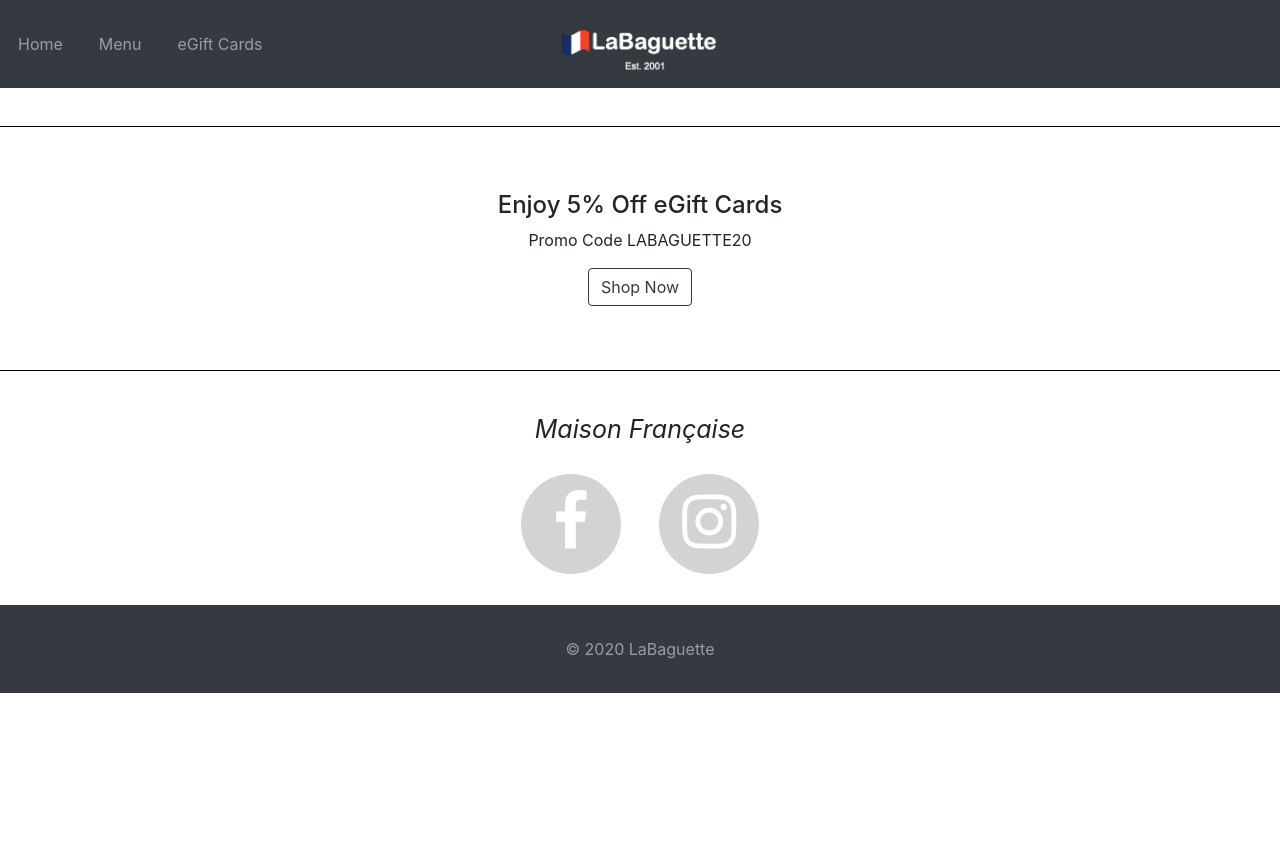
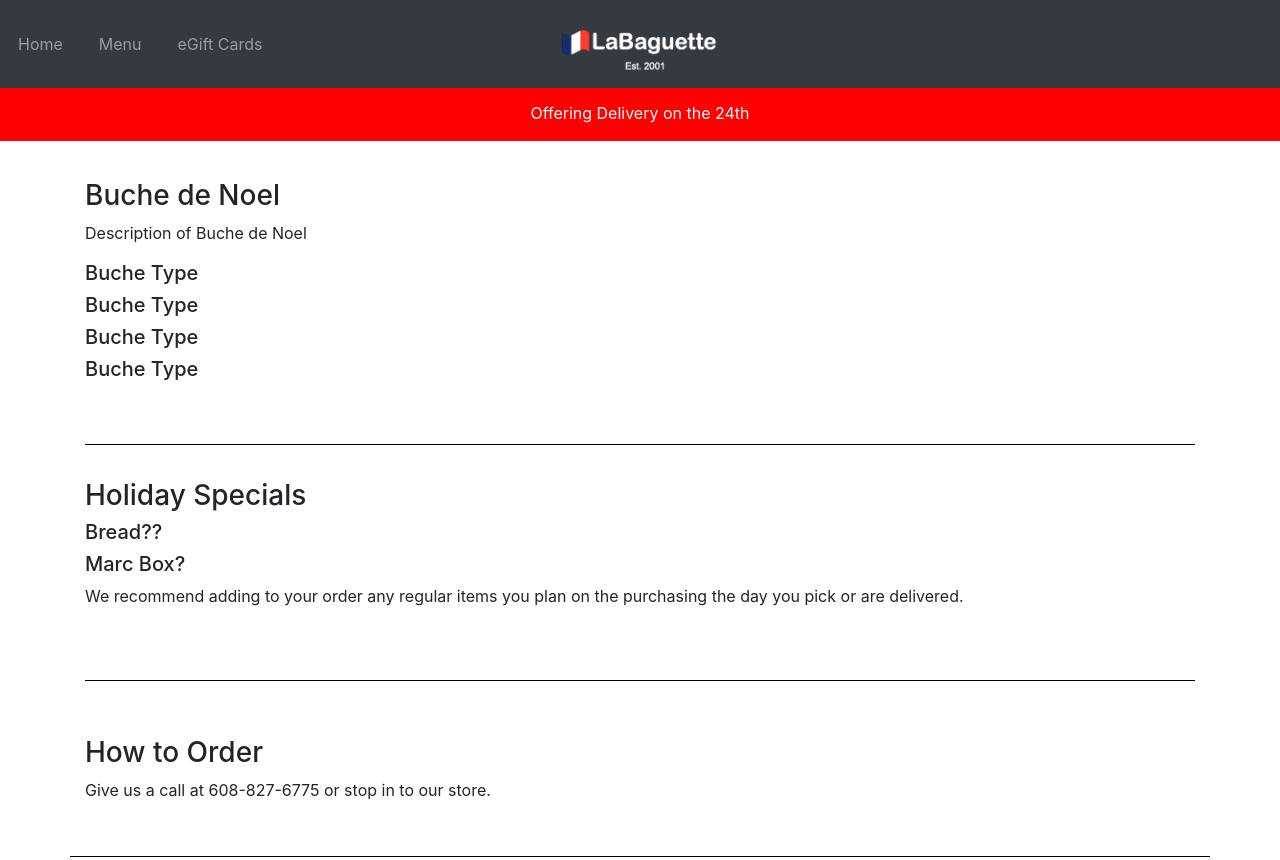
Before and after one commit to julesvigy/LaBaguette-Madison, a plain HTML site: page holiday.html in a window 1280 px wide. Shown: the top 860 px of the page. Before the commit the page ends 800 px from the top, so only its background shows below. Drawn offline with nearby package versions, Linux system fonts and the light colour scheme.

Commit message:
order page templated out

```diff
--- a/holiday.html
+++ b/holiday.html
@@ -32,7 +32,7 @@
     <div class="collapse navbar-collapse" id="collapse_target">
     <ul class="navbar-nav">
       <li class="nav-item">
-        <a class="nav-link" href="#"> Home </a>
+        <a class="nav-link" href="index.html"> Home </a>
       </li>
       <li class="nav-item">
         <a class="nav-link" href="menu.pdf" target="_blank"> Menu </a>
@@ -44,7 +44,35 @@
   </div>
 </nav>
 
-<!-- holiday promo code -->
+<!-- delivery banner -->
+<div class="row justify-content-center delivery-row">
+  <p>Offering Delivery on the 24th</p>
+</div>
+<!-- Order information -->
+<div class="container order">
+  <div class="row-buche">
+    <h3>Buche de Noel</h3>
+    <p>Description of Buche de Noel</p>
+    <h5>Buche Type</h5>
+    <h5>Buche Type</h5>
+    <h5>Buche Type</h5>
+    <h5>Buche Type</h5>
+</div>
+<div class="row-special">
+  <h3>Holiday Specials</h3>
+  <h5>Bread??</h5>
+  <h5>Marc Box?</h5>
+  <p>We recommend adding to your order any regular items you plan on the purchasing the day you pick or are delivered.</p>
+</div>
+  <div class="row-how-to-order">
+    <h3>How to Order</h3>
+  </div>
+  <div class="my-row">
+    <p>Give us a call at 608-827-6775 or stop in to our store.</p>
+  </div>
+</div>
+
+<!-- holiday promo code
 <div class="promo-container">
   <div class="row justify-content-center promo-row">
     <h4>Enjoy 5% Off eGift Cards</h4>
@@ -55,7 +83,7 @@
   <div class="row justify-content-center promo-row">
     <a href="https://squareup.com/gift/H2Y69M2JY4C46/order" type="button" class="btn btn-outline-dark">Shop Now</a>
   </div>
-</div>
+</div> -->
 
 <!-- banner maison francaise-->
 <div class="container">
@@ -75,5 +103,10 @@
   </div>
 </footer>
 <!-- Footer -->
+  <!-- Optional JavaScript -->
+    <!-- jQuery first, then Popper.js, then Bootstrap JS -->
+    <script src="https://code.jquery.com/jquery-3.4.1.slim.min.js" integrity="sha384-J6qa4849blE2+poT4WnyKhv5vZF5SrPo0iEjwBvKU7imGFAV0wwj1yYfoRSJoZ+n" crossorigin="anonymous"></script>
+    <script src="https://cdn.jsdelivr.net/npm/popper.js@1.16.0/dist/umd/popper.min.js" integrity="sha384-Q6E9RHvbIyZFJoft+2mJbHaEWldlvI9IOYy5n3zV9zzTtmI3UksdQRVvoxMfooAo" crossorigin="anonymous"></script>
+    <script src="https://stackpath.bootstrapcdn.com/bootstrap/4.4.1/js/bootstrap.min.js" integrity="sha384-wfSDF2E50Y2D1uUdj0O3uMBJnjuUD4Ih7YwaYd1iqfktj0Uod8GCExl3Og8ifwB6" crossorigin="anonymous"></script>
   </body>
 </html>
--- a/style.css
+++ b/style.css
@@ -245,3 +245,44 @@
   right: 35%;
   top: 75%;
 }
+
+/* holiday html */
+.order
+{
+  margin-bottom: 5%;
+  border-bottom: .5px solid black;
+  padding-bottom: 3%;
+}
+
+.row-buche
+{
+  border-bottom: .5px solid black;
+  padding-bottom: 5%;
+}
+
+.row-how-to-order
+{
+  margin-top: 5%;
+}
+
+.row-special
+{
+  margin-top: 3%;
+  border-bottom: .5px solid black;
+  padding-bottom: 5%;
+}
+
+.delivery-row
+{
+  background-color:red;
+  color: white;
+  padding-top: 1%;
+  margin-bottom: 3%;
+}
+
+.delivery-row-home
+{
+  background-color:red;
+  color: white;
+  padding-top: 1%;
+}
```
Also changed, not shown: index.html (+9 -0 lines).
